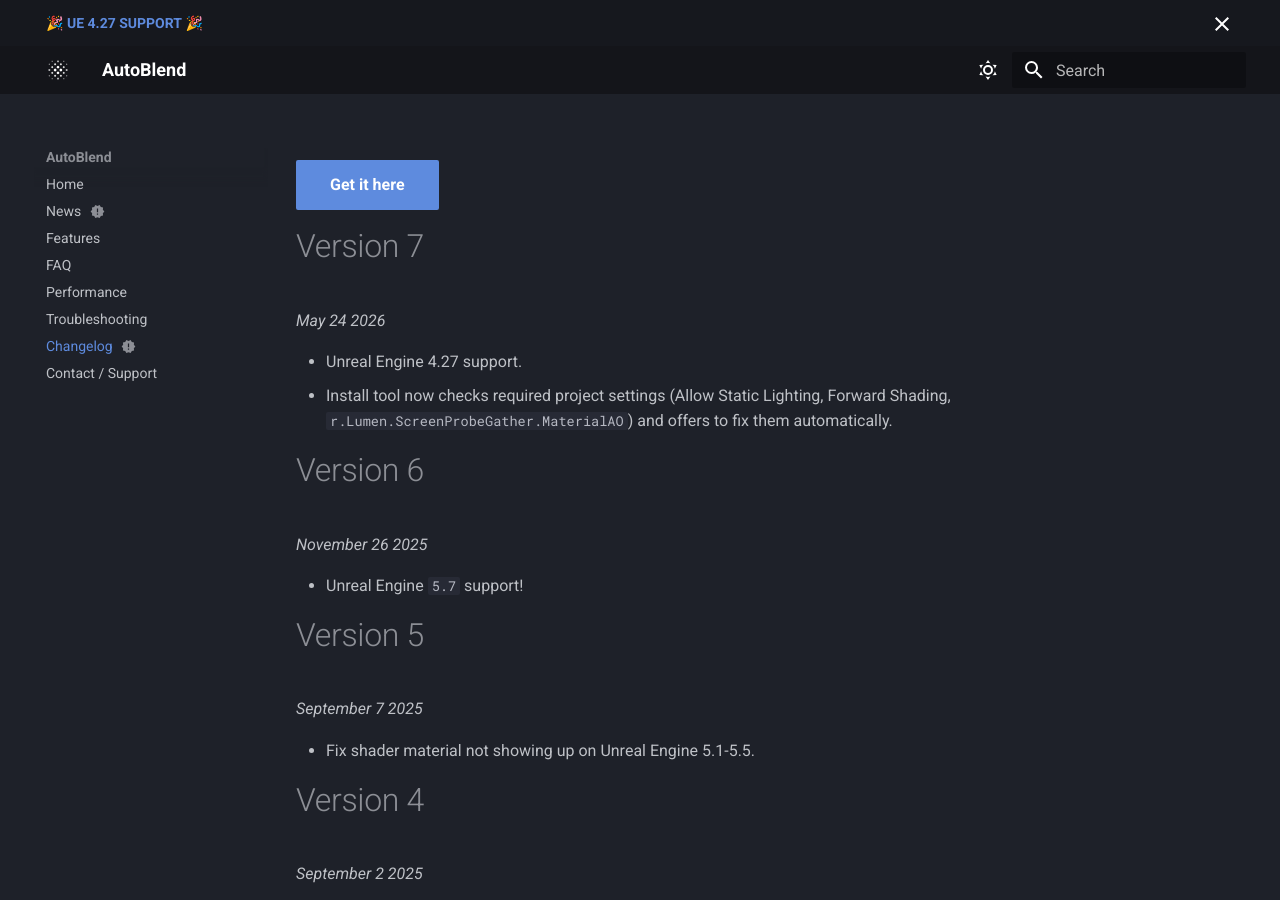
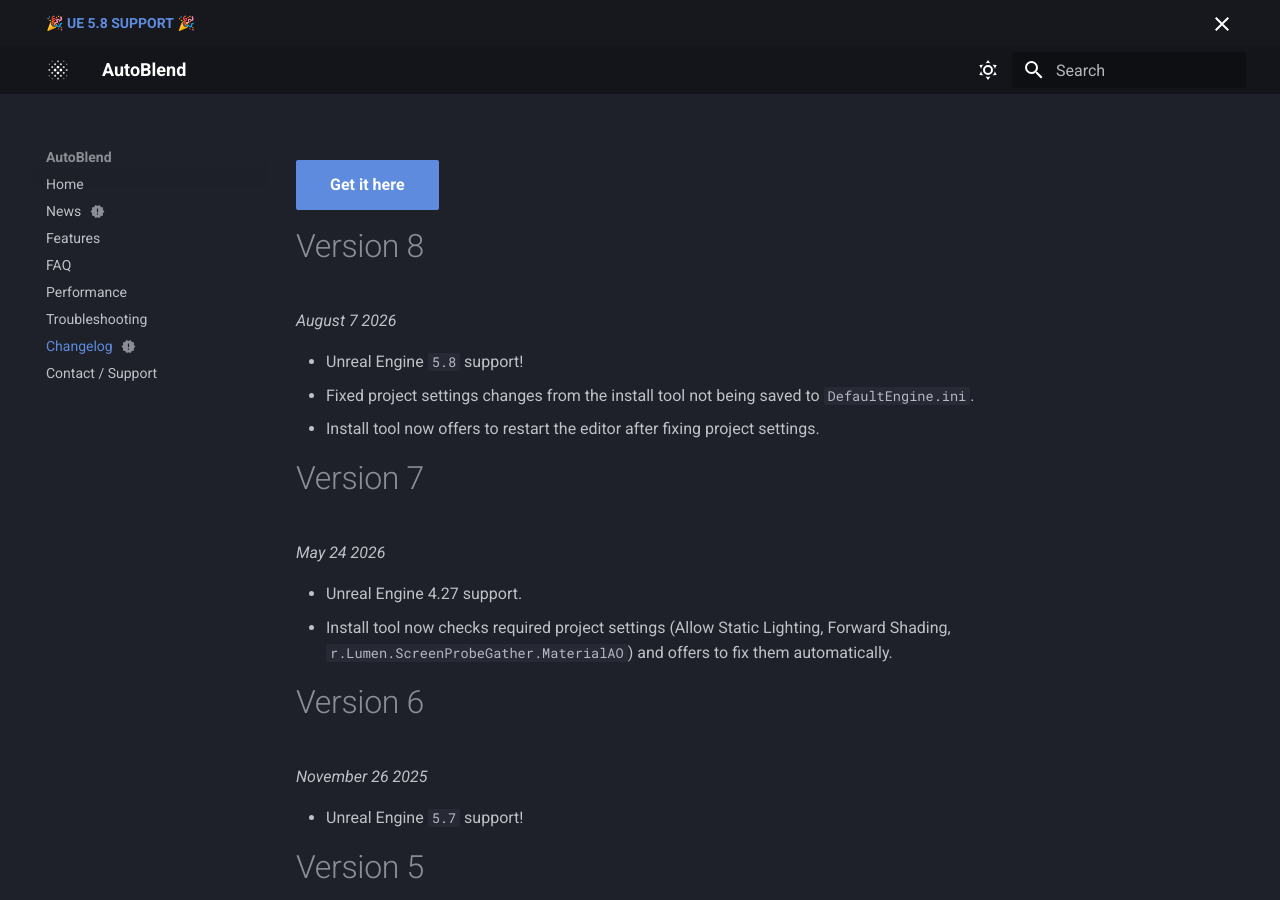
Before and after one commit to bergice/autoblend, an MkDocs documentation site: the page built from docs/changelog.md, in a window 1280 px wide and 900 px high. Built offline with MkDocs 1.6.1 and Material for MkDocs 9.7.7, drawn with Linux system fonts in a browser that asks for light colours; comment, search, counter and statistics services are not loaded.

Commit message:
Version 8 - UE 5.8 support
Co-Authored-By: Claude Fable 5 <noreply@anthropic.com>

```diff
--- a/docs/changelog.md
+++ b/docs/changelog.md
@@ -4,6 +4,14 @@ status: new
 ---
 
 [Get it here](https://www.fab.com/listings/b474f704-c319-4fd0-87f3-651931da6b33){ .md-button .md-button--primary }
+
+# Version 8
+
+*August 7 2026*
+
+* Unreal Engine `5.8` support!
+* Fixed project settings changes from the install tool not being saved to `DefaultEngine.ini`.
+* Install tool now offers to restart the editor after fixing project settings.
 
 # Version 7
 
--- a/mkdocs.yml
+++ b/mkdocs.yml
@@ -51,7 +51,7 @@ extra:
   generator: false
   status:
     #    ANNOUNCEMENT UPDATE
-    new: UE 4.27 SUPPORT
+    new: UE 5.8 SUPPORT
 #  social:
 #    - icon: fontawesome/link
 #      link: https://www.fab.com/listings/b474f704-c319-4fd0-87f3-651931da6b33
--- a/overrides/main.html
+++ b/overrides/main.html
@@ -2,7 +2,7 @@
 
 {% block announce %}
 <!-- ANNOUNCEMENT UPDATE -->
-<title>UE 4.27 SUPPORT</title>
+<title>UE 5.8 SUPPORT</title>
 <!--<span>VERSION 3 is out!</span>-->
-🎉 <a href="/autoblend/blog/"><b>UE 4.27 SUPPORT</b></a> 🎉
+🎉 <a href="/autoblend/blog/"><b>UE 5.8 SUPPORT</b></a> 🎉
 {% endblock %}
```
Also changed, not shown: docs/blog/posts/version-8.md (added, +10 -0 lines), docs/faq.md (+1 -1 lines).
